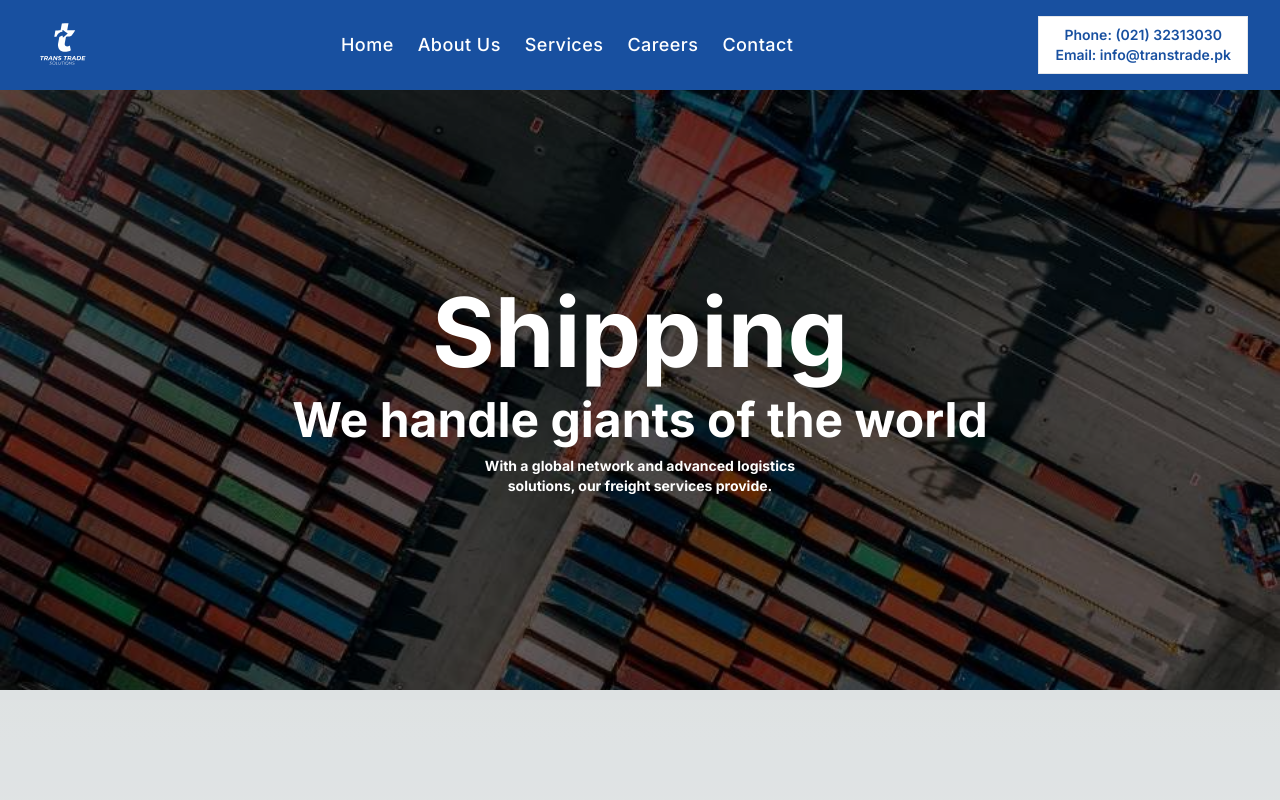
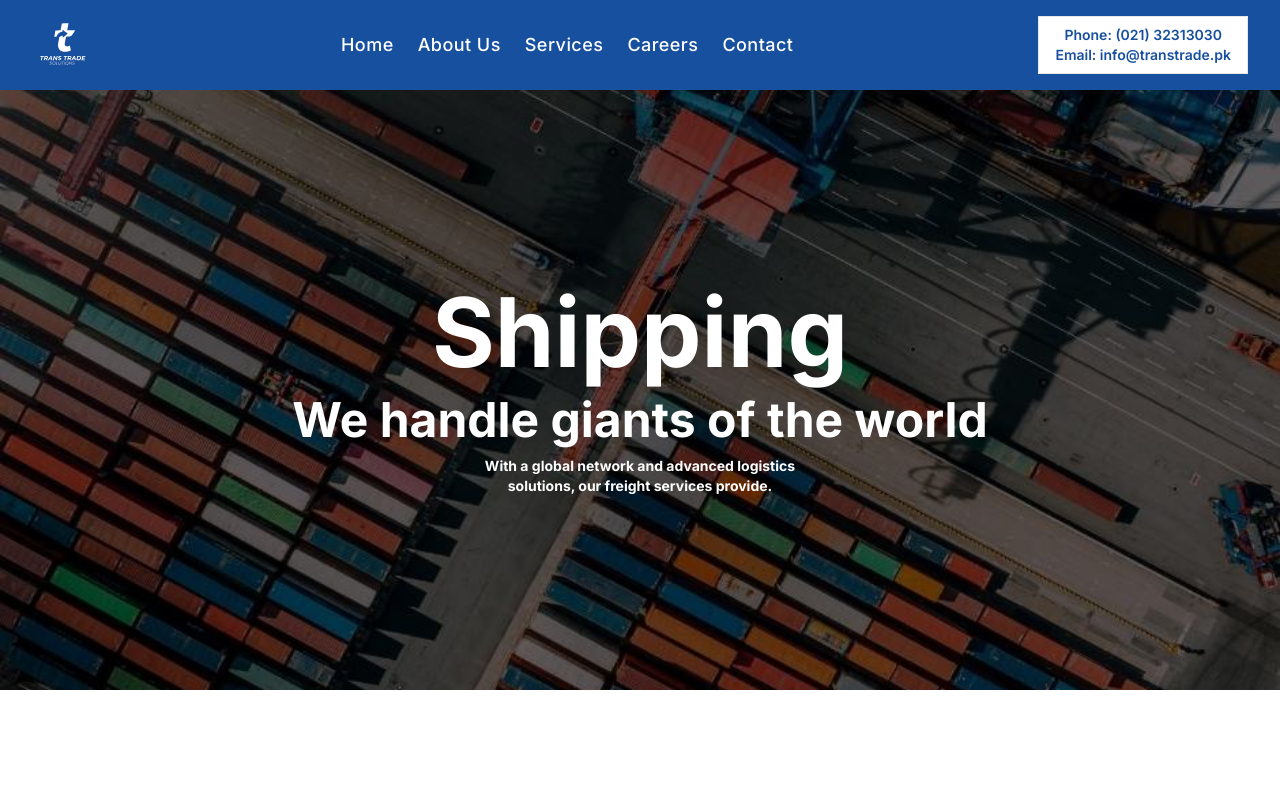
Before and after one commit to Abdulmoizk/trans-trade-solutions, a Next.js app: page / in a window 1280 px wide. Shown: the top 800 px of the page. Built offline with nearby package versions, Linux system fonts and the light colour scheme.

Commit message:
feat: update background color variables for improved light mode support

```diff
--- a/app/globals.css
+++ b/app/globals.css
@@ -4,17 +4,17 @@
 
 :root {
   --foreground-rgb: 0, 0, 0;
-  --background-start-rgb: 214, 219, 220;
+  --background-start-rgb: 255, 255, 255;
   --background-end-rgb: 255, 255, 255;
 }
 
-@media (prefers-color-scheme: dark) {
+/* @media (prefers-color-scheme: dark) {
   :root {
     --foreground-rgb: 255, 255, 255;
     --background-start-rgb: 0, 0, 0;
     --background-end-rgb: 0, 0, 0;
   }
-}
+} */
 
 body {
   color: rgb(var(--foreground-rgb));
```
